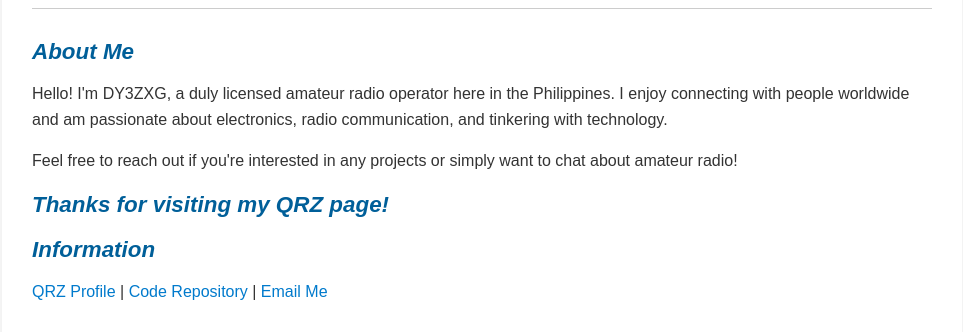
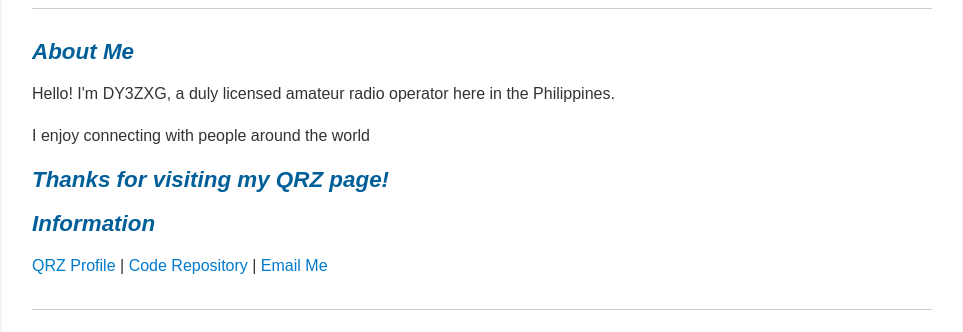
Before and after one commit to Rhyzen16/Qrz-gallery, a plain HTML site: page index.html in a window 1280 px wide. Shown: the part 929-1261 px from the top of the page, without its empty margins (158-1121 px from the left). Drawn offline with Linux system fonts and the light colour scheme.

Commit message:
Update index.html

```diff
--- a/index.html
+++ b/index.html
@@ -163,8 +163,8 @@
 
     <!-- About Me -->
     <h2 class="section-title"><em>About Me</em></h2>
-    <p class="content">Hello! I'm DY3ZXG, a duly licensed amateur radio operator here in the Philippines. I enjoy connecting with people worldwide and am passionate about electronics, radio communication, and tinkering with technology.</p>
-    <p class="content">Feel free to reach out if you're interested in any projects or simply want to chat about amateur radio!</p>
+    <p class="content">Hello! I'm DY3ZXG, a duly licensed amateur radio operator here in the Philippines.</p>
+    <p class="content">I enjoy connecting with people around the world</p>
 
     <!-- Thanks -->
     <h2 class="section-title"><em>Thanks for visiting my QRZ page!</em></h2>
```
